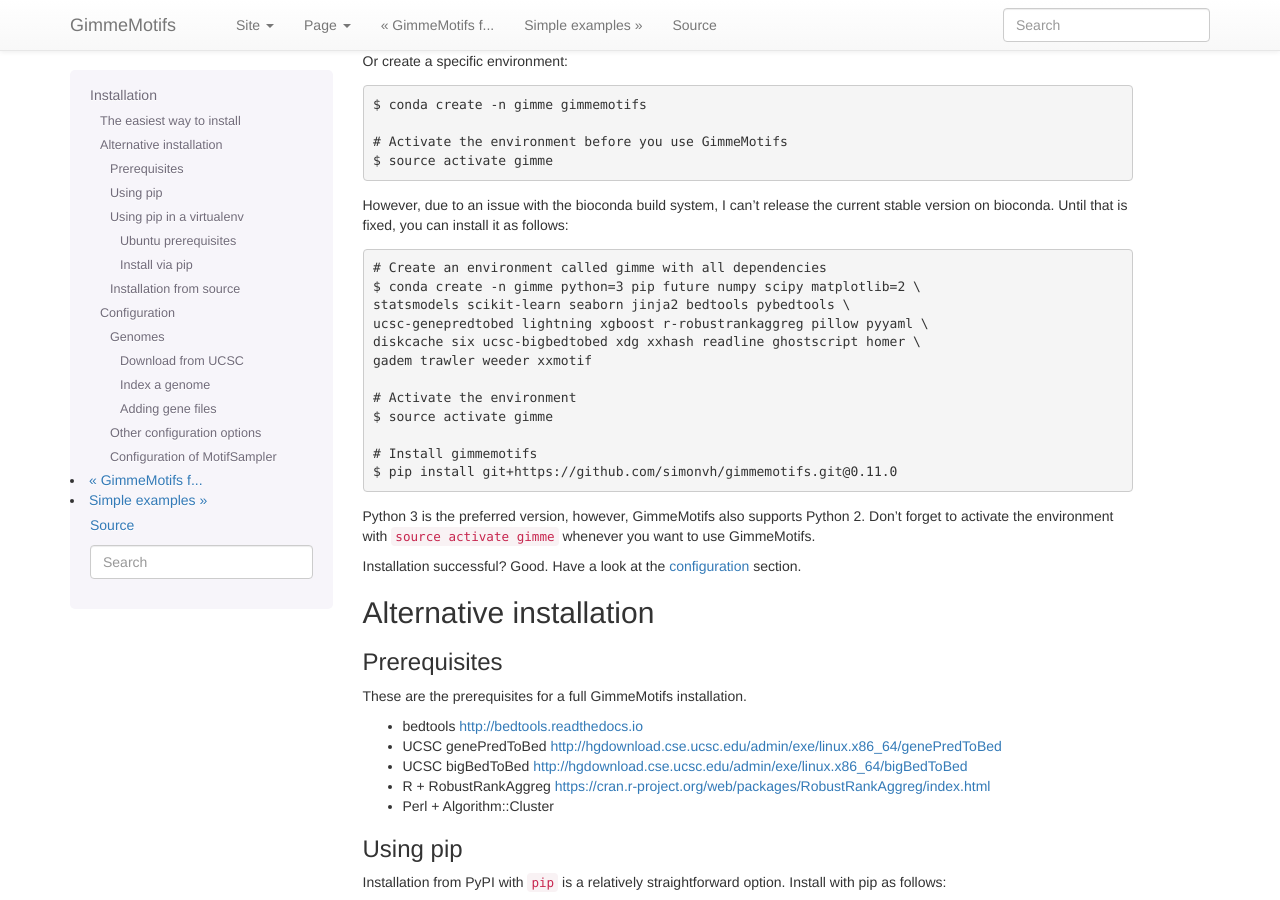
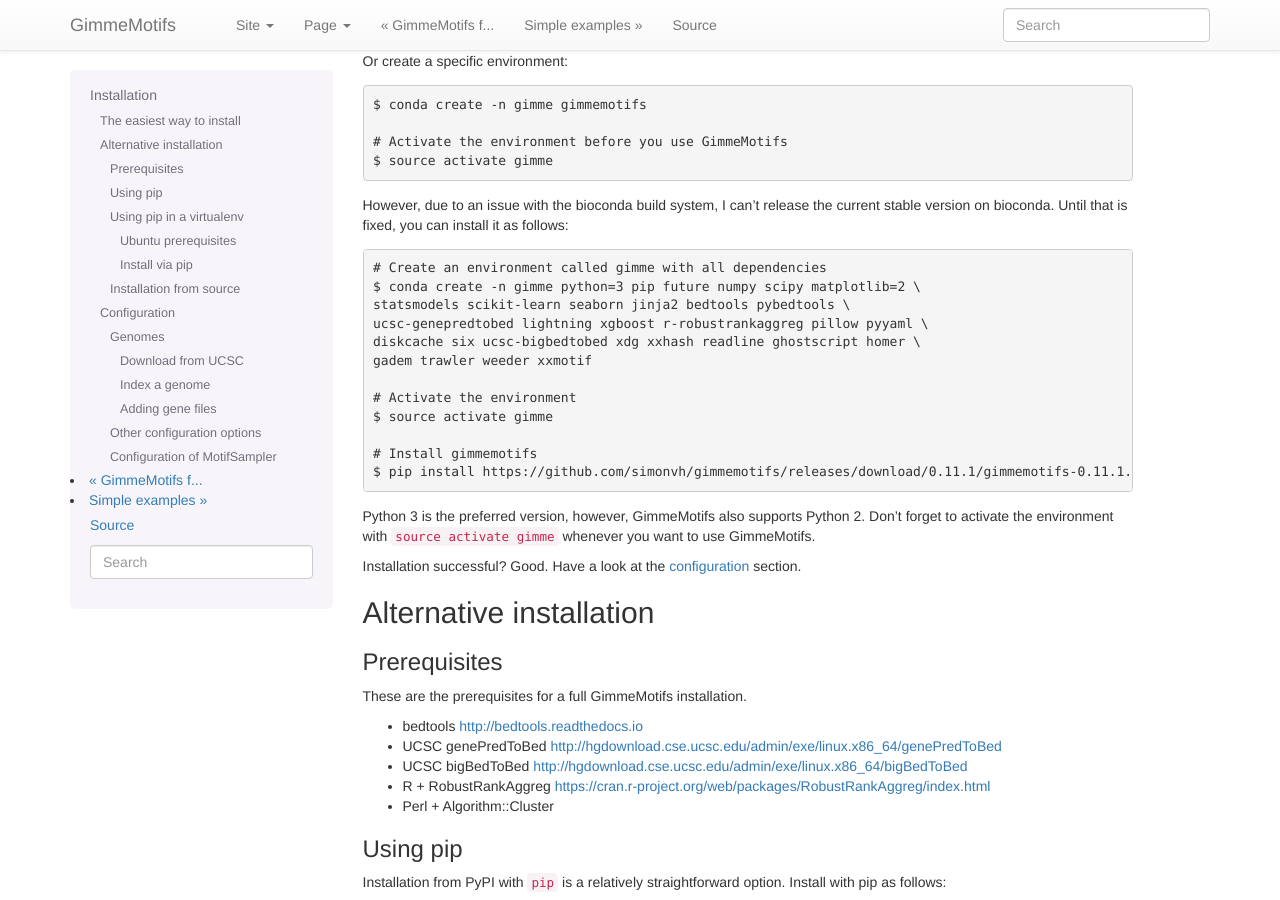
Before and after one commit to vanheeringen-lab/gimmemotifs, a Sphinx documentation site: the page built from docs/installation.rst, in a window 1280 px wide and 900 px high, scrolled down 392 px. Built offline with Sphinx 7.4.7, drawn with Linux system fonts in a browser that asks for light colours; pages that are not in the unit, such as notebooks, are missing from menus; the version number could not be read and is left out.

Commit message:
updated version number

```diff
--- a/docs/installation.rst
+++ b/docs/installation.rst
@@ -55,7 +55,7 @@ follows:
     $ source activate gimme
 
     # Install gimmemotifs
-    $ pip install git+https://github.com/simonvh/gimmemotifs.git@0.11.0
+    $ pip install https://github.com/simonvh/gimmemotifs/releases/download/0.11.1/gimmemotifs-0.11.1.tar.gz
 
 Python 3 is the preferred version, however, GimmeMotifs also supports Python 2.
 Don't forget to activate the environment with ``source activate gimme`` whenever
```
Also changed, not shown: README.md (+1 -1 lines), 1 other file.
